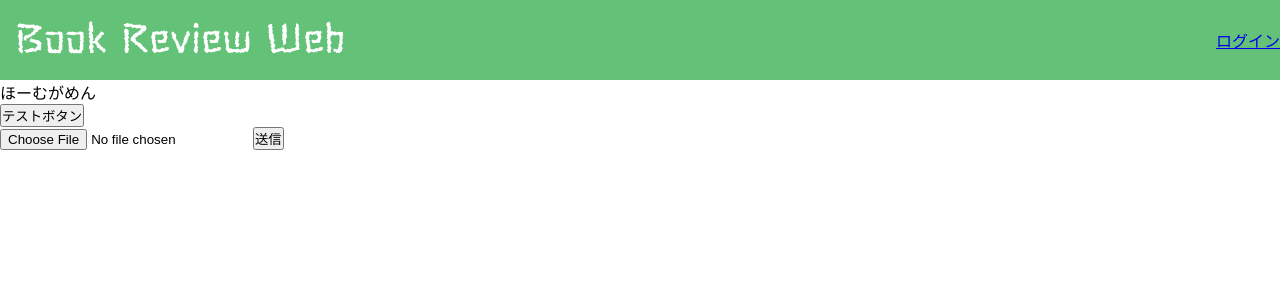
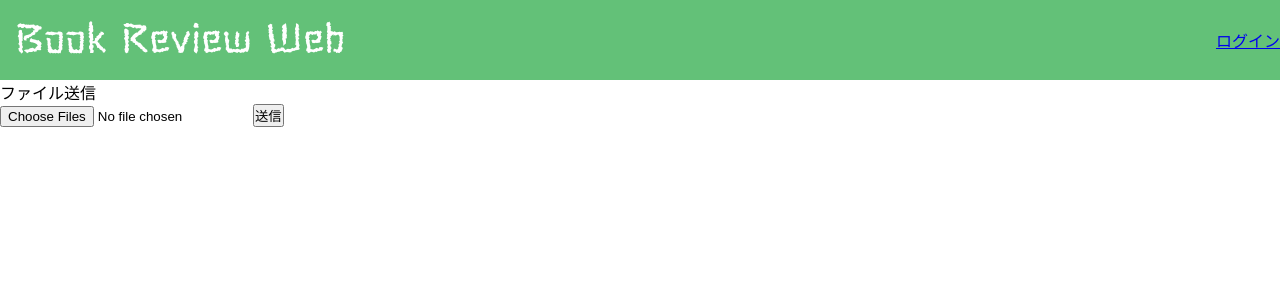
Before and after one commit to nishi0000/react-bookreview-app, a React (Create React App) app: page / in a window 1280 px wide. Shown: the top 300 px of the page. Built offline with nearby package versions, Linux system fonts and the light colour scheme.

Commit message:
Add files via upload

```diff
--- a/src/pages/Home.jsx
+++ b/src/pages/Home.jsx
@@ -3,70 +3,115 @@ import axios from "axios";
 import { useState } from "react";
 
 export const Home = () => {
-  const [image,setImage] = useState("");
-  const handleImageChange = (e) => setImage(e.target.value);
+  const [iconImage, setIconImage] = useState();
+  const [profileImage, setProfileImage] = useState();
+  const file = {
+    icon : iconImage,
+  }
 
-
-
-
-  const onClickTest = () => {
+  const handleSubmit = () => {
     axios
-      .put(
-        `https://ifrbzeaz2b.execute-api.ap-northeast-1.amazonaws.com/users`,
-        {name:"testttt"},
+      .post(
+        "https://ifrbzeaz2b.execute-api.ap-northeast-1.amazonaws.com/uploads",
+        file,
         {
           headers: {
-            authorization: `Bearer eyJhbGciOiJIUzI1NiIsInR5cCI6IkpXVCJ9.eyJleHAiOjE2OTYyMjgzNTgsImlhdCI6MTY5NjE0MTk1OCwic3ViIjoiNTQ1NDY1NTczNTQiLCJ1c2VyX2lkIjoiMGI2YjFiMTYtMjc1MS00Y2NmLTk1M2ItMTQ1Mzg3MmM3ZTc3In0.bOVwm1UmFk2v8cPSnhVagn-FBSk1NPBouMGlo9Luea4`,
+            "content-type": "multipart/form-data",
+            authorization: `Bearer eyJhbGciOiJIUzI1NiIsInR5cCI6IkpXVCJ9.eyJleHAiOjE2OTY1NjIyNzgsImlhdCI6MTY5NjQ3NTg3OCwic3ViIjoiNTQ1NDY1NTczNTQiLCJ1c2VyX2lkIjoiMGI2YjFiMTYtMjc1MS00Y2NmLTk1M2ItMTQ1Mzg3MmM3ZTc3In0.qbSFYJImxSCykIm_JrJcRwlzhEfv25D8xXAJotHF5O0`,
           },
-        },
+        }
       )
-      .then((res) => {
-        console.log(res);
-      })
-      .catch((res) => {
-        console.log(res);
+      .then((response) => {
+        console.log(response);
       });
-
-      axios
-      .post(
-        `https://ifrbzeaz2b.execute-api.ap-northeast-1.amazonaws.com/uploads`,
-        {file:image},
-        {
-        headers: {
-          "Content-Type": "multipart/form-data",
-          authorization: `Bearer eyJhbGciOiJIUzI1NiIsInR5cCI6IkpXVCJ9.eyJleHAiOjE2OTYyMjgzNTgsImlhdCI6MTY5NjE0MTk1OCwic3ViIjoiNTQ1NDY1NTczNTQiLCJ1c2VyX2lkIjoiMGI2YjFiMTYtMjc1MS00Y2NmLTk1M2ItMTQ1Mzg3MmM3ZTc3In0.bOVwm1UmFk2v8cPSnhVagn-FBSk1NPBouMGlo9Luea4`,
-        },
-      }
-      )
-      .then((res) => {
-        console.log(res);
-      })
-      .catch((res) => {
-        console.log(res);
-      });
-
-
-
   };
 
-  const onClickImage = () => {
-    console.log(image);
-
-  }
-
-
-
+  const onFileInputChange = (e) => {
+    if (!e.target.files) return;
+    const fileObject = e.target.files[0];
+    setProfileImage(window.URL.createObjectURL(fileObject));
+    setIconImage(fileObject);
+    console.log(profileImage);
+  };
 
   return (
     <>
-      <p>ほーむがめん</p>
+      <p>ファイル送信</p>
 
-      <button onClick={onClickTest}>テストボタン</button><br />
-
-      <input type="file" onChange={handleImageChange}></input>
-      <button onClick={onClickImage}>送信</button>
+      <input
+        accept="image/png, image/jpeg"
+        multiple
+        type="file"
+        onChange={onFileInputChange}
+      />
+      <img src={profileImage}/>
+      <button onClick={handleSubmit}>送信</button>
     </>
   );
 };
 
 export default Home;
+
+//   const [image,setImage] = useState("");
+
+//   const onClickTest = () => {
+
+//     const file = new FormData()
+//     file.append("image", image[0]);
+
+//     axios
+//       .put(
+//         `https://ifrbzeaz2b.execute-api.ap-northeast-1.amazonaws.com/users`,
+//         {name:"testttft"},
+//         {
+//           headers: {
+//             authorization: `Bearer eyJhbGciOiJIUzI1NiIsInR5cCI6IkpXVCJ9.eyJleHAiOjE2OTY1NjIyNzgsImlhdCI6MTY5NjQ3NTg3OCwic3ViIjoiNTQ1NDY1NTczNTQiLCJ1c2VyX2lkIjoiMGI2YjFiMTYtMjc1MS00Y2NmLTk1M2ItMTQ1Mzg3MmM3ZTc3In0.qbSFYJImxSCykIm_JrJcRwlzhEfv25D8xXAJotHF5O0`,
+//           },
+//         },
+//       )
+//       .then((res) => {
+//         console.log(res);
+//       })
+//       .catch((res) => {
+//         console.log(res);
+//       });
+
+//       axios
+//       .post(
+//         `https://ifrbzeaz2b.execute-api.ap-northeast-1.amazonaws.com/uploads`,
+//         file,
+//         {
+//         headers: {
+//           // 'Content-Type': 'multipart/form-data;',
+//           authorization: `Bearer eyJhbGciOiJIUzI1NiIsInR5cCI6IkpXVCJ9.eyJleHAiOjE2OTY1NjYxMTAsImlhdCI6MTY5NjQ3OTcxMCwic3ViIjoiNTQ1NDY1NTczNTQiLCJ1c2VyX2lkIjoiOTMyMzQyMjItMjhmMy00N2FlLTk5OWEtNzk2MTg2MDM1NjdiIn0.VKizhX_XaM_ZdmZw_IXolj3w8GhfEVYVcmRv84u6Q_0`,
+//         },
+//       }
+//       )
+//       .then((res) => {
+//         console.log(res);
+//       })
+//       .catch((res) => {
+//         console.log(res);
+//       });
+
+//   };
+
+//   const onClickImage = () => {
+//     console.log(image);
+
+//   }
+
+//   return (
+//     <>
+//       <p>ほーむがめん</p>
+
+//       <button onClick={onClickTest}>テストボタン</button><br />
+
+//       <input accept="image/*" multiple type="file"
+// onChange={event => setImage(event.target.files)} />
+//       <button onClick={onClickImage}>送信</button>
+//     </>
+//   );
+// };
+
+// export default Home;
--- a/src/pages/SignUp.jsx
+++ b/src/pages/SignUp.jsx
@@ -8,6 +8,7 @@ export const SignUp = () => {
   const [emailErrorMessage, setEmailErrorMessage] = useState(false);
   const [passwordErrorMessage, setPasswordErrorMessage] = useState(false);
   const [signUpErrorMessage, setSignUpErrorMessage] = useState("");
+  const [token,setToken] = useState();
 
   const validate = (values) => {
     const errors = {};
@@ -41,12 +42,14 @@ export const SignUp = () => {
         )
         .then((res) => {
           console.log(res.data);
+          setToken(res.data.token);
           setSignUpErrorMessage("");
+
         })
         .catch((res) => {
           console.log(res.response.data);
           setSignUpErrorMessage(res.response.data.ErrorMessageJP);
-        });
+        })
     },
     validate,
   });
@@ -123,6 +126,7 @@ export const SignUp = () => {
           </div>
         </form>
         <Link to="/signin">ログイン</Link>
+        <p>{token}</p>
       </main>
     </div>
   );
```
